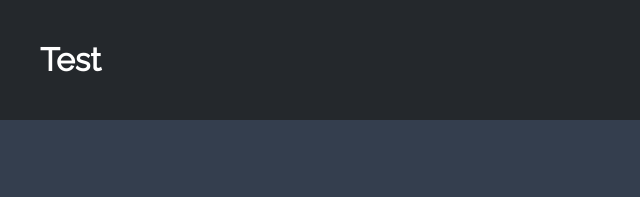
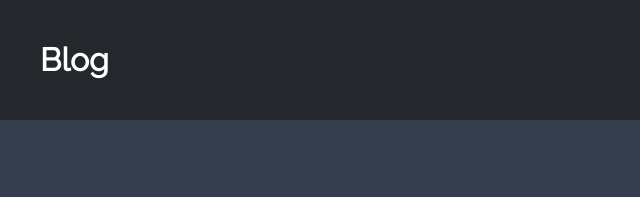
Before and after one commit to Lolisolera/Bootcamp-W3, a plain HTML site: page Bootcamp-W3/Day 1/Responsive Grid/index.html in a window 1280 px wide. Shown: the top 197 px of the page, 0-640 px from the left. Drawn offline with Linux system fonts and the light colour scheme.

Commit message:
Update index.html

```diff
--- a/Bootcamp-W3/Day 1/Responsive Grid/index.html
+++ b/Bootcamp-W3/Day 1/Responsive Grid/index.html
@@ -10,7 +10,7 @@
 
 <body>
     <header class="grid">
-        <h1>Test</h1>
+        <h1>Blog</h1>
         <nav>
             <a href="#">Home</a>
             <a href="#">About</a>
```
